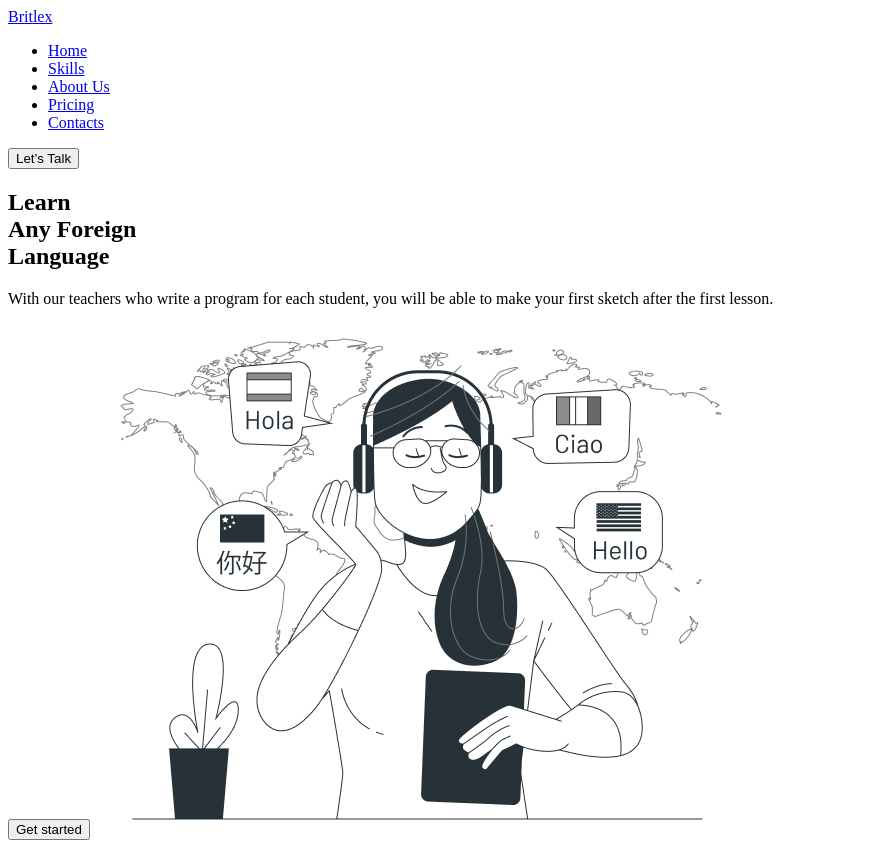
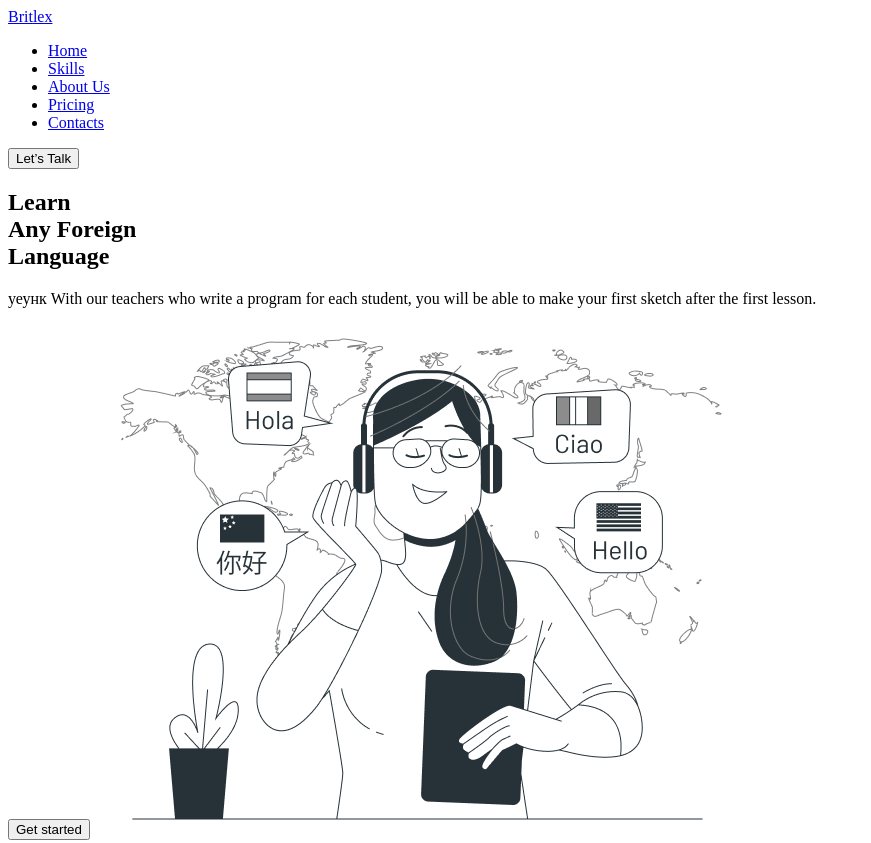
Before and after one commit to mrsDiana/Britlex, a plain HTML site: page index.html in a window 1280 px wide. Shown: the top 843 px of the page, without its empty margins (0-871 px from the left). Drawn offline with Linux system fonts and the light colour scheme.

Commit message:
Update index.html

```diff
--- a/index.html
+++ b/index.html
@@ -29,8 +29,8 @@
           Language
         </h1>
         <p>
-          With our teachers who write a program for each student, you will be
-          able to make your first sketch after the first lesson.
+          уеунк With our teachers who write a program for each student, you will
+          be able to make your first sketch after the first lesson.
         </p>
         <button type="button">Get started</button>
         <img
```
